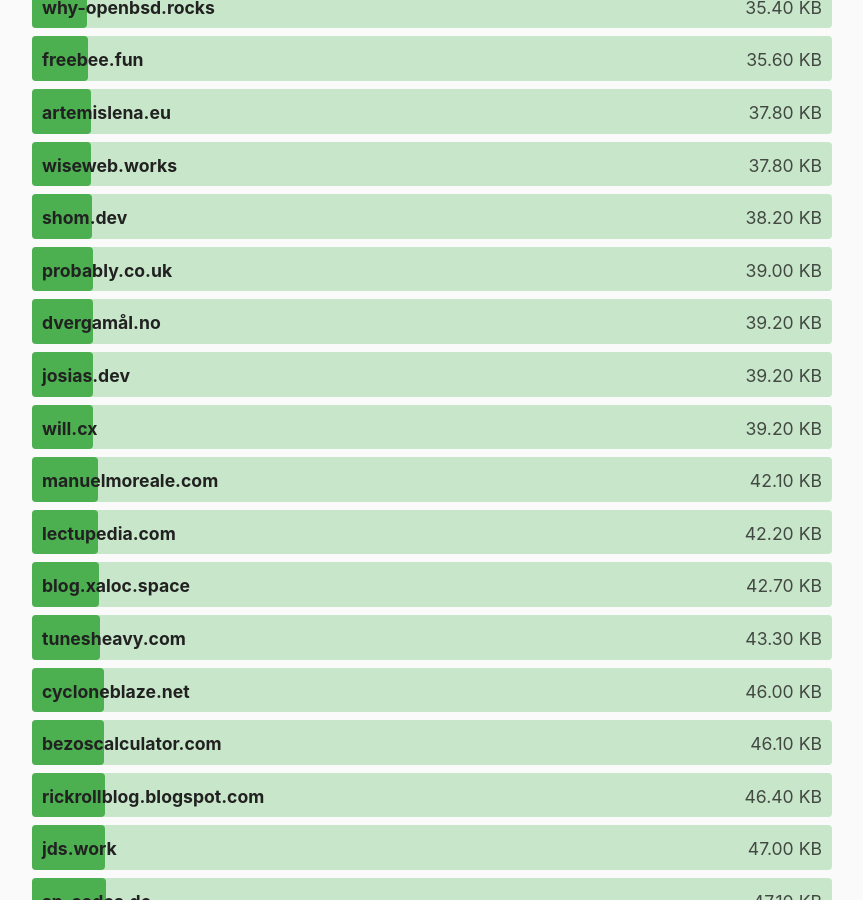
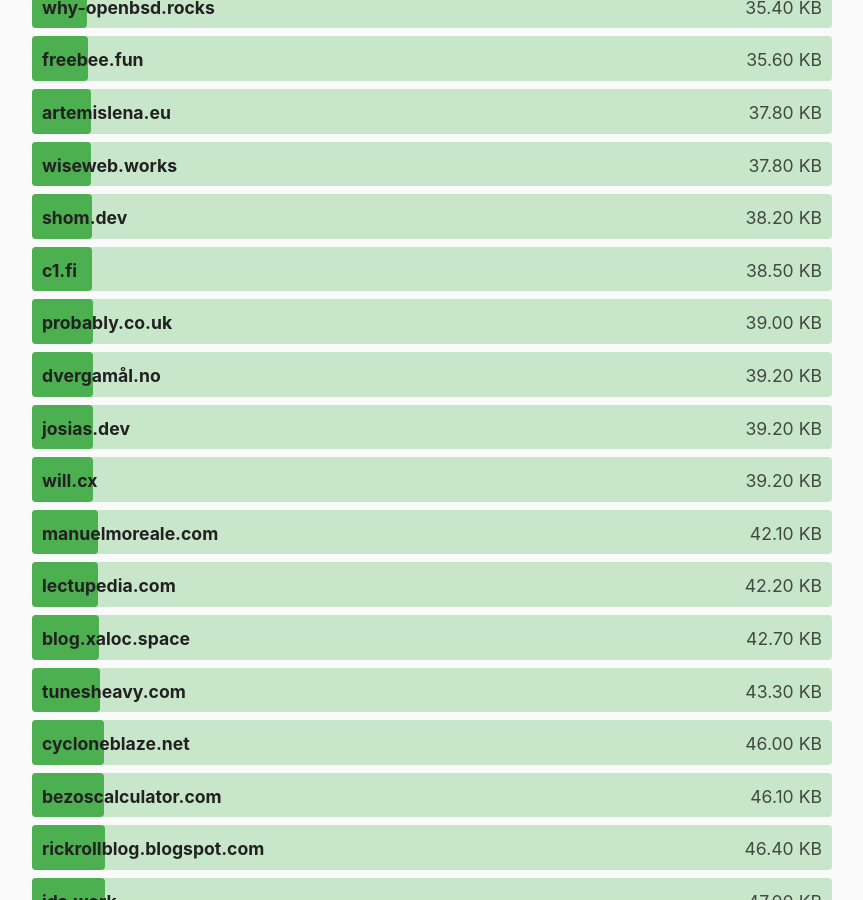
Before and after one commit to kevquirk/512kb.club, a Jekyll site: the page built from index.md, in a window 1280 px wide and 900 px high, scrolled down 9057 px. Shown: the whole window, without its empty margins (208-1071 px from the left). Built offline with Jekyll 4.4.1, drawn with Linux system fonts in a browser that asks for light colours.

Commit message:
Update sites.yml

```diff
--- a/_data/sites.yml
+++ b/_data/sites.yml
@@ -298,6 +298,11 @@
   size: 3.06
   last_checked: 2021-12-18
 
+- domain: c1.fi
+  url: https://c1.fi/
+  size: 38.5
+  last_checked: 2022-02-02
+
 - domain: caliandro.de
   url: https://caliandro.de/
   size: 162
```
